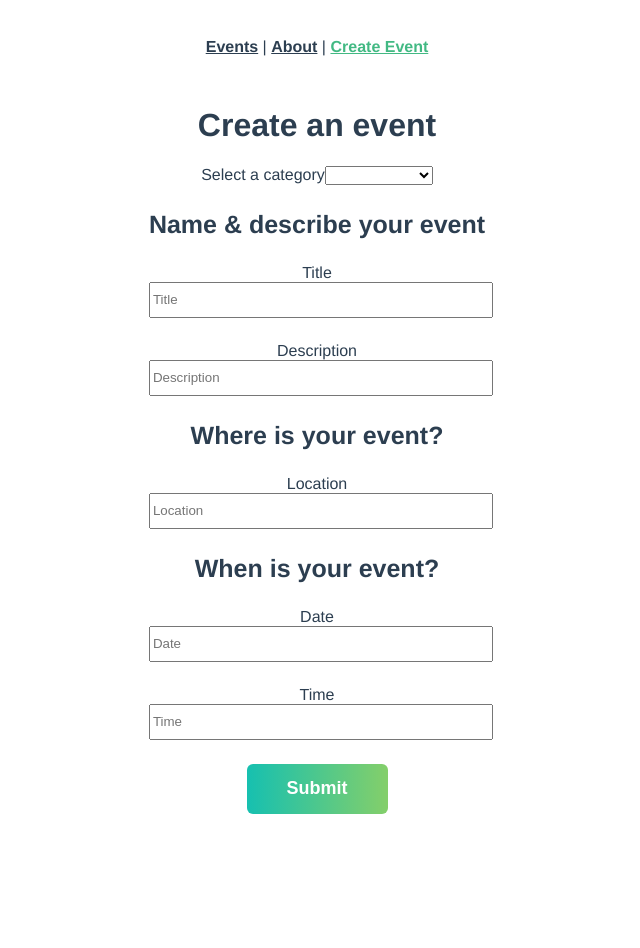
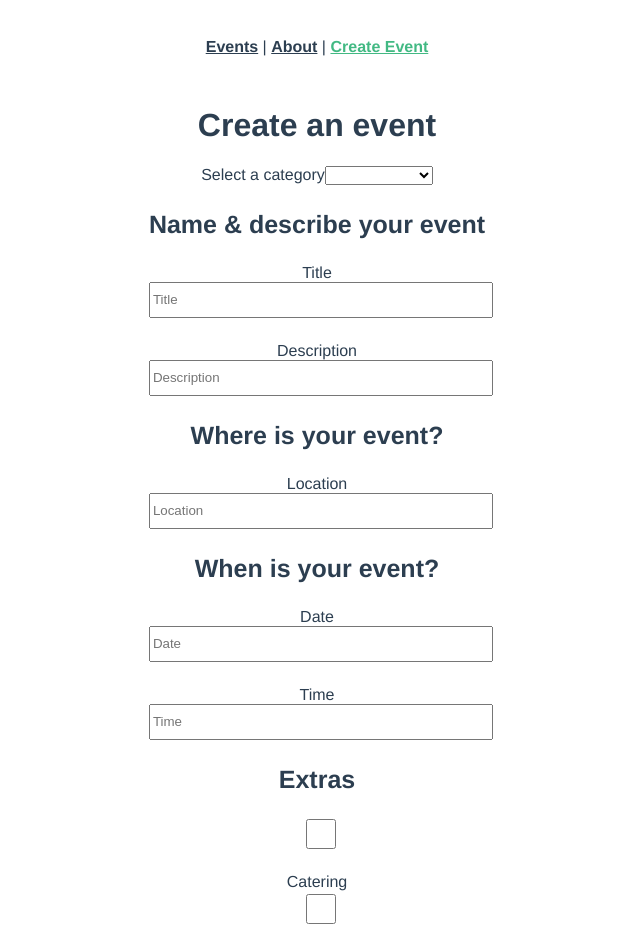
Before and after one commit to zhangmingkai2017/Real-World-Vue-3, a Vue app: page /event/create in a window 1280 px wide. Shown: the top 948 px of the page, without its empty margins (323-963 px from the left). Built offline with nearby package versions, Linux system fonts and the light colour scheme.

Commit message:
Base Checkbox

```diff
--- a/db.json
+++ b/db.json
@@ -29,6 +29,20 @@
       "date": "July 22, 2022",
       "time": "11:00",
       "organizer": "Carey Wales"
+    },
+    {
+      "id": "9aa200df-9a31-4a08-ab71-1037247d9ab1",
+      "category": "food",
+      "title": "cook dinner",
+      "description": "Climb fenghuangling in sujiatuo",
+      "location": "Beijing",
+      "date": "12/23/2021",
+      "time": "",
+      "organizer": "Mingkai Zhang",
+      "extras": {
+        "catering": true,
+        "music": true
+      }
     }
   ]
 }
--- /dev/null
+++ b/src/components/BaseCheckbox.vue
@@ -0,0 +1,24 @@
+<template>
+  <input
+    type="checkbox"
+    :checked="modelValue"
+    @change="$emit('update:modelValue', $event.target.checked)"
+    class="field"
+  />
+  <label v-if="label">{{ label }}</label>
+</template>
+
+<script>
+export default {
+  props: {
+    label: {
+      type: String,
+      default: ''
+    },
+    modelValue: {
+      type: Boolean,
+      default: false
+    }
+  }
+}
+</script>
--- a/src/components/BaseInput.vue
+++ b/src/components/BaseInput.vue
@@ -1,6 +1,7 @@
 <template>
   <label v-if="label">{{ label }}</label>
   <input
+    v-bind="$attrs"
     :value="modelValue"
     :placeholder="label"
     @input="$emit('update:modelValue', $event.target.value)"
--- a/src/views/EventCreate.vue
+++ b/src/views/EventCreate.vue
@@ -42,6 +42,21 @@
         label="Time"
       />
 
+      <h3>Extras</h3>
+      <div>
+        <BaseCheckbox
+          v-model="event.extras.catering"
+          label="Catering"
+        />
+      </div>
+
+      <div>
+        <BaseCheckbox
+          v-model="event.extras.music"
+          label="Live music"
+        />
+      </div>
+
       <button type="submit">Submit</button>
 
     </form>
@@ -55,11 +70,13 @@
   import {v4 as uuidv4} from 'uuid'
   import BaseInput from "@/components/BaseInput.vue";
   import BaseSelect from "@/components/BaseSelect.vue";
+  import BaseCheckbox from "@/components/BaseCheckbox.vue";
 
   export default {
     components: {
       BaseInput,
-      BaseSelect
+      BaseSelect,
+      BaseCheckbox
     },
     data() {
       return {
@@ -80,7 +97,11 @@
           location: '',
           date: '',
           time: '',
-          organizer: ''
+          organizer: '',
+          extras: {
+            catering: false,
+            music: false
+          }
         }
       }
     },
```
